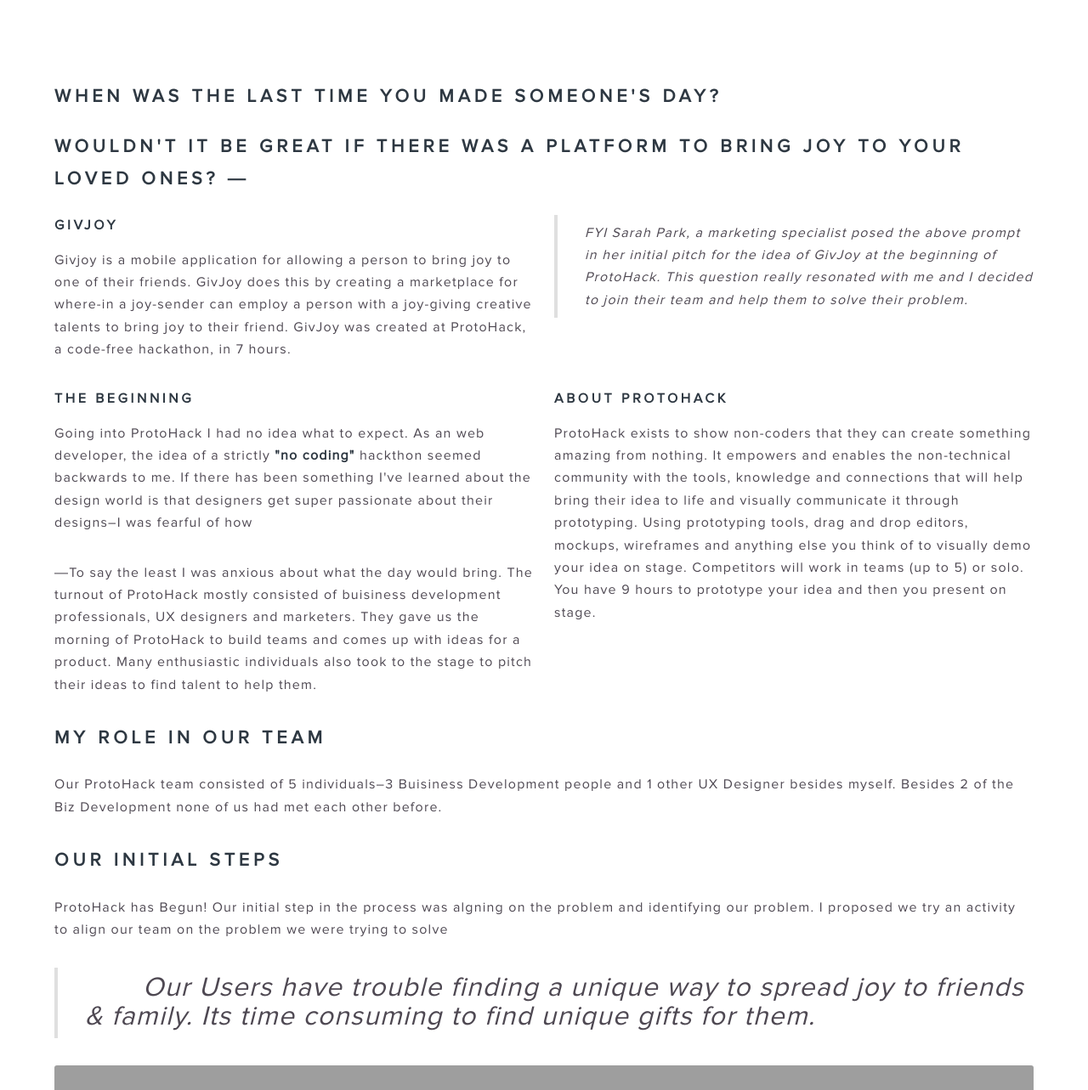
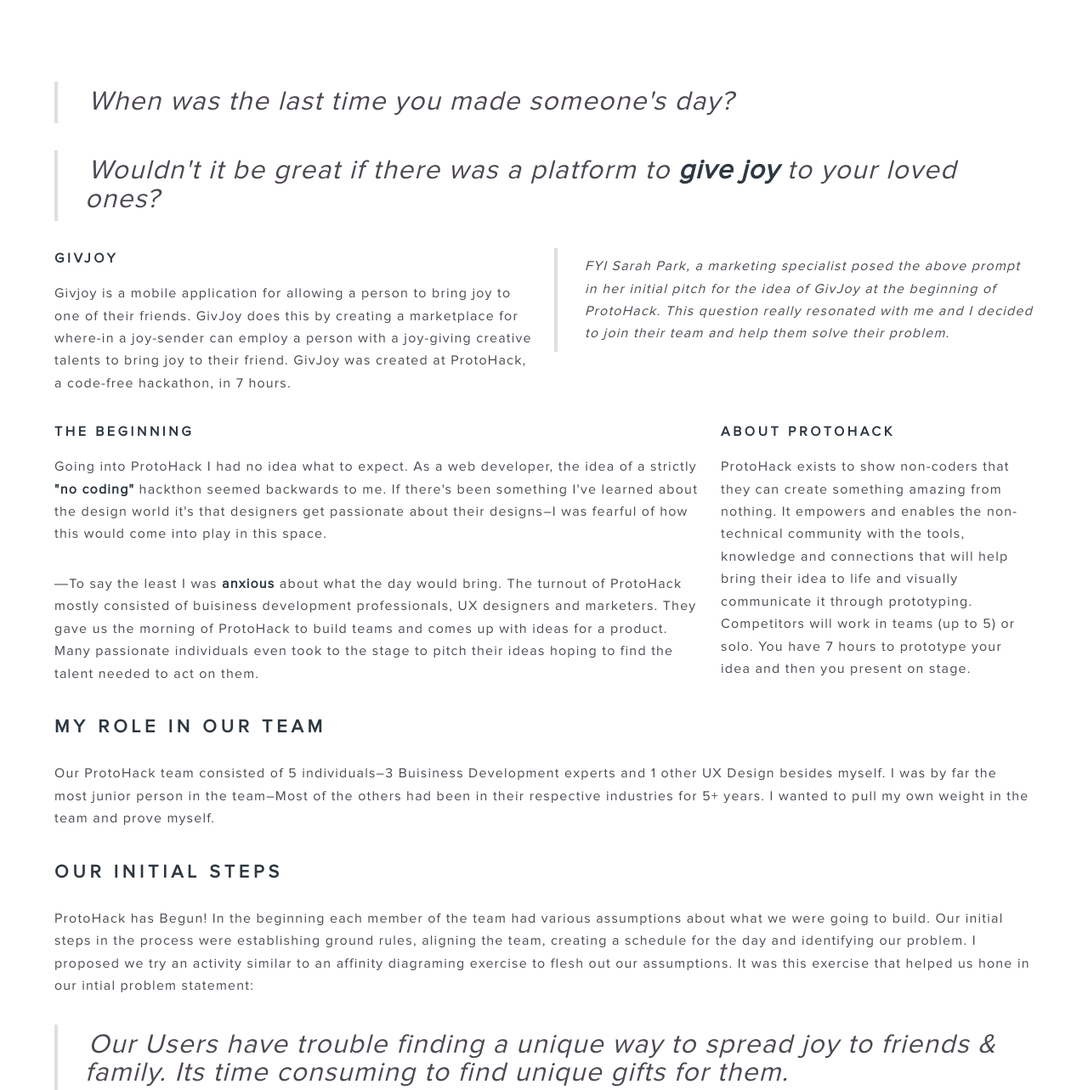
Before and after one commit to ecsmith/bleh, a PHP site: page /givjoy.html in a window 1280 px wide. Shown: the part 520-1803 px from the top of the page at 85% size. Run offline with PHP 8.4, Linux system fonts and the light colour scheme; grey boxes are pictures that could not be loaded.

Commit message:
alsdkfjh

```diff
--- a/css/style.css
+++ b/css/style.css
@@ -1865,7 +1865,6 @@ blockquote .big {
   line-height: 1em;
   font-style: italic;
   margin: 0 0 2em 0;
-  padding: 0.1em 0 0.1em 2em;
 }
 
 /* line 211, ../sass/style.scss */
--- a/givjoy.html
+++ b/givjoy.html
@@ -47,57 +47,63 @@
 -->					</header>
 <section class="wrapper style5">
 	<div class="inner">
-		<h2>When was the last time you made someone's day?</h2>
-		<h2>Wouldn't it be great if there was a platform to bring <strong>joy</strong> to your loved ones? &horbar;</h2>
+		<blockquote><span class="big">When was the last time you made someone's day?</span></blockquote>
+		<blockquote><span class="big">Wouldn't it be great if there was a platform to <strong>give joy</strong> to your loved ones?</span></blockquote>
 		<div class="row">
 			<div class="6u 12u$(medium)"><h4>GivJoy</h4>
 				<p>Givjoy is a mobile application for allowing a person to bring joy to one of their friends. GivJoy does this by creating a marketplace for where-in a joy-sender can employ a person with a joy-giving creative talents to bring joy to their friend. GivJoy was created at ProtoHack, a code-free hackathon, in 7 hours.</p>
 			</div>
 			<div class="6u$ 12u$(medium)">
-				<blockquote>FYI Sarah Park, a marketing specialist posed the above prompt in her initial pitch for the idea of GivJoy at the beginning of ProtoHack. This question really resonated with me and I decided to join their team and help them to solve their problem.</blockquote>
+				<blockquote>FYI Sarah Park, a marketing specialist posed the above prompt in her initial pitch for the idea of GivJoy at the beginning of ProtoHack. This question really resonated with me and I decided to join their team and help them solve their problem.</blockquote>
 			</div>
 			</div>
 			<div class="row">
-				<div class="6u 12u$(medium)">
+				<div class="8u 12u$(medium)">
 					<h4>The Beginning</h4>
-					<p>Going into ProtoHack I had no idea what to expect. As an web developer, the idea of a strictly <strong>"no coding"</strong> hackthon seemed backwards to me. If there has been something I've learned about the design world is that designers get super passionate about their designs–I was fearful of how
+					<p>Going into ProtoHack I had no idea what to expect. As a web developer, the idea of a strictly <strong>"no coding"</strong> hackthon seemed backwards to me. If there's been something I've learned about the design world it's that designers get passionate about their designs–I was fearful of how this would come into play in this space.
 					</p>
-					&horbar;To say the least I was anxious about what the day would bring. The turnout of ProtoHack mostly consisted of buisiness development professionals, UX designers and marketers. They gave us the morning of ProtoHack to build teams and comes up with ideas for a product. Many enthusiastic individuals also took to the stage to pitch their ideas to find talent to help them.</p>
+					&horbar;To say the least I was <strong>anxious</strong> about what the day would bring. The turnout of ProtoHack mostly consisted of buisiness development professionals, UX designers and marketers. They gave us the morning of ProtoHack to build teams and comes up with ideas for a product. Many passionate individuals even took to the stage to pitch their ideas hoping to find the talent needed to act on them.</p>
 				</div>
-				<div class="6u$ 12u$(medium)">
+				<div class="4u$ 12u$(medium)">
 					<h4>About ProtoHack</h4>
 					<p>ProtoHack exists to show non-coders that they can create something amazing from nothing. It empowers and enables the non-technical community with the tools, knowledge and connections that will help bring their idea to life and visually communicate it through prototyping.
-
-						Using prototyping tools, drag and drop editors, mockups, wireframes and anything else you think of to visually demo your idea on stage. Competitors will work in teams (up to 5) or solo. You have 9 hours to prototype your idea and then you present on stage.</p>
+					Competitors will work in teams (up to 5) or solo. You have 7 hours to prototype your idea and then you present on stage.</p>
 					</div>
 				</div>
 
 				<h2>My Role in our Team</h2>
-				<p>Our ProtoHack team consisted of 5 individuals–3 Buisiness Development people and 1 other UX Designer besides myself. Besides 2 of the Biz Development none of us had met each other before. </p>
+				<p>Our ProtoHack team consisted of 5 individuals–3 Buisiness Development experts and 1 other UX Design besides myself. I was by far the most junior person in the team–Most of the others had been in their respective industries for 5+ years. I wanted to pull my own weight in the team and prove myself.</p>
 
 				<!-- <span class="image left"><img src="images/GivJoy/GivJoy4.jpg" alt="" /></span> -->
 				<h2>Our Initial Steps</h2>
-				<p>ProtoHack has Begun! Our initial step in the process was algning on the problem and identifying our problem. I proposed we try an activity to align our team on the problem we were trying to solve </p>
-					<blockquote><span class="big">Our Users have trouble finding a unique way to spread joy to friends & family. Its time consuming to find unique gifts for them.</span></blockquote>
-						<div class="box alt">
-										<div class="row uniform 50%">
-					<div class="12u"><span class="image fit"><img src="images/GivJoy/user-groups.png" alt="" /></span></div>
+				<p>ProtoHack has Begun! In the beginning each member of the team had various assumptions about what we were going to build. Our initial steps in the process were establishing ground rules, aligning the team, creating a schedule for the day and identifying our problem. I proposed we try an activity similar to an affinity diagraming exercise to flesh out our assumptions. It was this exercise that helped us hone in our intial problem statement:</p>
+				<blockquote><span class="big">Our Users have trouble finding a unique way to spread joy to friends & family. Its time consuming to find unique gifts for them.</span></blockquote>
+				<p>The activity led us to the idea of a mobile marketplace and we hypothesized 3 different user archetypes for the platform. We decided to identify 2 groups, Joy-senders and joy-receivers we decided that the platform would be based around  </p>
+				<p>The affinity mapping exercise also revealed that we would need to do more research to hone in our solution. Together we decided that we wanted to build a mobile marketplace for jog-giving but beyond that step we were still very unsure. We needed to figure out "What incites joy in people?", "Should gift-giving be part of our solution?" and "What motivation do people have in giving joy?"</p>
+
+				<div class="row">
+					<div class=" 6u 12u$(medium)"><span class="image fit"><img src="images/GivJoy/affinity-diagram.JPG" alt="" /></span></div>
+					<div class=" 6u$ 12u$(medium)"><span class="image fit"><img src="images/GivJoy/user-groups.png" alt="" /></span></div>
+				</div>
+
 			<!-- 		<div class="4u"><span class="image fit"><img src="images/GivJoy/sender.png" alt="" /></span></div>
 					<div class="4u"><span class="image fit"><img src="images/GivJoy/sender.png" alt="" /></span></div>
 					<div class="4u"><span class="image fit"><img src="images/GivJoy/sender.png" alt="" /></span></div> -->
-					</div>
-					</div>
+					<!-- </div> -->
 					<h2>Research</h2>
+					<p>We took to the street to get some answers to our questions.</p>
 				<ol>
 					<li>Tell us about the last time you gave a gift to someone that wasn't a special occasion. What was their reaction?</li>
 					<li>How did you know what to get that person? Where did you get it from?</li>
-					<li>What was the most memorable gifts you have ever recieved not for an occasion? Why was it so special?</li>
+					<li>What was the most memorable gift you have ever recieved not for an occasion? Why was it so special?</li>
 				</ol>
 					<h4>Next Steps</h4>
 					<p>
+						Got our low fidelity prototype working.
+
 						As a junior designer I feel as though I did a good job of sythesizing the high level ideas of our talented buisiness people and forcing them to focus down to a specific user flow and design.
 					</p>
-					<h4>Random Thoughts</h4>
+					<h4>Random Thoughts Etc.</h4>
 					<p>
 						Amaking sure deliverables are met.proud
 					Dicovery & Reasearch -> Persona
@@ -123,8 +129,7 @@
 									<p>Our low fidelity prototype in Invision</p>
 								</header>
 								<ul class="actions vertical">
-									<li><a href="#" class="button fit special">Activate</a></li>
-									<li><a href="#" class="button fit">Learn More</a></li>
+									<li><a href="#" class="button fit">Go!</a></li>
 								</ul>
 							</div>
 						</section>
--- a/index.html
+++ b/index.html
@@ -55,7 +55,7 @@
 						<div class="inner">
 							<header class="major">
 								<h2>Hi, My name is Eric!</h2>
-								<p>I'm a UX Designer & Engineer located in the SF Bay Area. <br/>I've prepared this site to showcase my work. I'm also a photographer and love a good nature walk. Below are some case studies I've worked on. </br>For code samples check out my <a href="http://github.com/ecsmith">github</a>.
+								<p>I'm a UX Designer & Engineer located in the SF Bay Area. I've prepared this site to showcase my work. I'm also a photographer and love a good nature walk. Below are some case studies I've worked on. For code samples check out my <a href="http://github.com/ecsmith">github</a>.
 								</p>
 							</header>
 							<!-- <ul class="icons major">
@@ -157,7 +157,7 @@
 							<li><a href="https://github.com/ecsmith" class="icon fa-github"><span class="label">Github</span></a></li>
 						</ul>
 						<ul class="copyright">
-							<li>&copy; Eric Smith</li><li>Design: Inspired from templates on HTML5UP</li>
+							<li>&copy; Eric Smith</li><li>Design: Inspired from HTML5UP</li>
 						</ul>
 					</footer>
 
--- a/sass/style.scss
+++ b/sass/style.scss
@@ -205,7 +205,7 @@
 		line-height: 1em;
 		font-style: italic;
 		margin: 0 0 _size(element-margin) 0;
-		padding: 0.1em 0 0.1em 2em;
+		// padding: 0.1em 0 0.1em 2em;
 	}
 
 	blockquote {
```
Also changed, not shown: images/GivJoy/SEARCHING/affinity-diagram.jpg (added), images/GivJoy/affinity-diagram.JPG (added), 2 other files.
